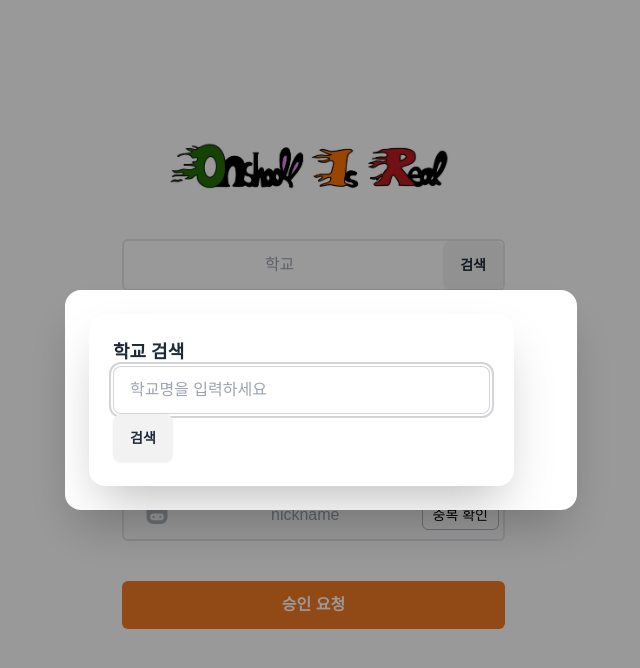
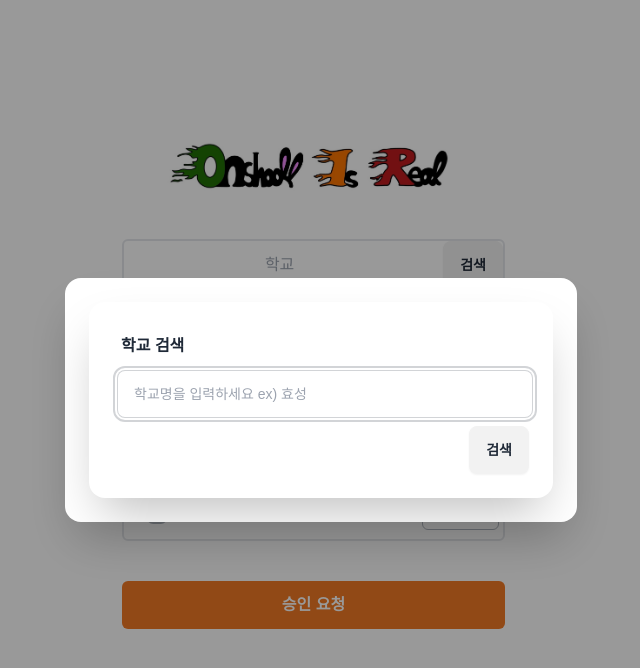
Before and after one commit to FordangIT/OIR, a Next.js app in the folder fe/: page /signup in a window 1280 px wide. Both pictures are taken after a click on the button "검색". Shown: the top 668 px of the page, without its empty margins (319-959 px from the left). Built offline with nearby package versions, Linux system fonts and the light colour scheme.

Commit message:
Fix: 학교 검색 시 에러

```diff
--- a/fe/components/signup/ModalSchoolSearch.tsx
+++ b/fe/components/signup/ModalSchoolSearch.tsx
@@ -1,4 +1,4 @@
-import { useState } from "react";
+import { useState, useEffect } from "react";
 import { useQuery } from "react-query";
 import { searchSchool } from "../../lib/api/signup"; // API 호출 함수 재사용
 import { SignUpFormData } from "./SignUpForm";
@@ -21,14 +21,28 @@ export default function ModalSchoolSearch({
 }: ModalSchoolSearchProps) {
   const [schoolName, setSchoolName] = useState("");
   const [query, setQuery] = useState(""); // 실제 API 호출 시 사용할 검색어
+  const [hasSearched, setHasSearched] = useState(false); // 👈 alert 중복 방지용
 
   const { data: schools = [], isFetching } = useQuery(
-    ["schools", schoolName],
-    () => searchSchool(schoolName),
+    ["schools", query],
+    () => searchSchool(query),
     {
-      enabled: !!query
+      enabled: !!query,
+      onError: (error) => {
+        alert("해당 학교명을 찾을 수 없습니다. 다시 입력해 주세요.");
+        console.error("학교 검색 실패:", error);
+      }
     }
   );
+
+  // ✅ 빈 배열일 경우 알림 띄우기
+  // 👇 useEffect에서 한 번만 alert
+  useEffect(() => {
+    if (schools.length === 0 && hasSearched) {
+      alert("학교명을 정확히 입력해 주세요. ex) 숭의, 효성 ");
+      setHasSearched(false); // 다시 검색해야 alert 뜨도록 리셋
+    }
+  }, [schools, hasSearched]);
 
   // 검색 버튼 클릭 시 호출되는 함수
   const handleSearch = () => {
@@ -37,6 +51,7 @@ export default function ModalSchoolSearch({
       return;
     }
     setQuery(schoolName);
+    setHasSearched(true); // 검색 후 alert 방지
   };
 
   const handleSelectSchool = (school: School) => {
@@ -51,24 +66,26 @@ export default function ModalSchoolSearch({
 
   return (
     <>
-      <div className="modal-box w-11/12 max-w-5xl">
-        <h3 className="font-bold text-lg">학교 검색</h3>
+      <div className="modal-box bg-white w-full">
+        <h3 className="font-bold text-md p-2">학교 검색</h3>
 
         <input
           type="text"
-          placeholder="학교명을 입력하세요"
+          placeholder="학교명을 입력하세요 ex) 효성"
           value={schoolName}
           onChange={(e) => setSchoolName(e.target.value)}
-          className="input input-bordered w-full"
+          className="input input-bordered w-full m-1 text-sm"
         />
+        <div className="flex justify-end mt-1">
           <button
             type="button"
-          className="btn"
+            className="btn "
             onClick={handleSearch}
             disabled={isFetching}
           >
             {isFetching ? "검색 중..." : "검색"}
           </button>
+        </div>
 
         <ul>
           {schools.map((school: School) => (
--- a/fe/components/signup/SignUpForm.tsx
+++ b/fe/components/signup/SignUpForm.tsx
@@ -9,7 +9,7 @@ import { SubmitHandler } from "react-hook-form";
 import { ErrorText } from "../../lib/utils/ErrorText";
 import { CheckDoubleButton } from "../common/CheckDoubleButton";
 import { checkUserId, checkNickname } from "@/lib/api/signup";
-import ModalSchoolSearch from "./ModalSchoolSearch";
+import dynamic from "next/dynamic";
 
 export interface SignUpFormData {
   school: {
@@ -25,6 +25,9 @@ export interface SignUpFormData {
 }
 
 export default function SignUpForm() {
+  const ModalSchoolSearch = dynamic(() => import("./ModalSchoolSearch"), {
+    ssr: false
+  });
   const router = useRouter();
   const modalRef = useRef<HTMLDialogElement>(null);
 
```
Lines whose indentation alone changed are shown as unchanged.
